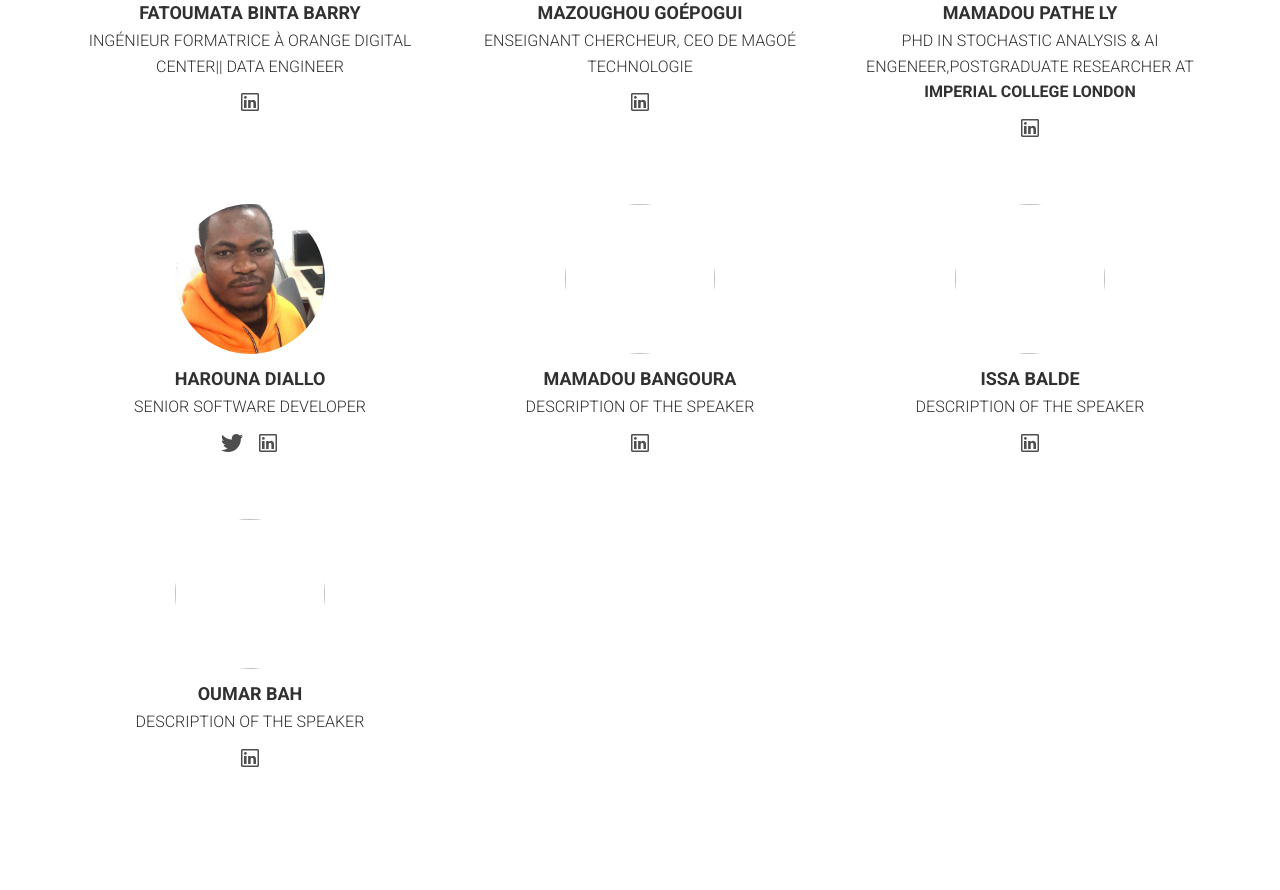
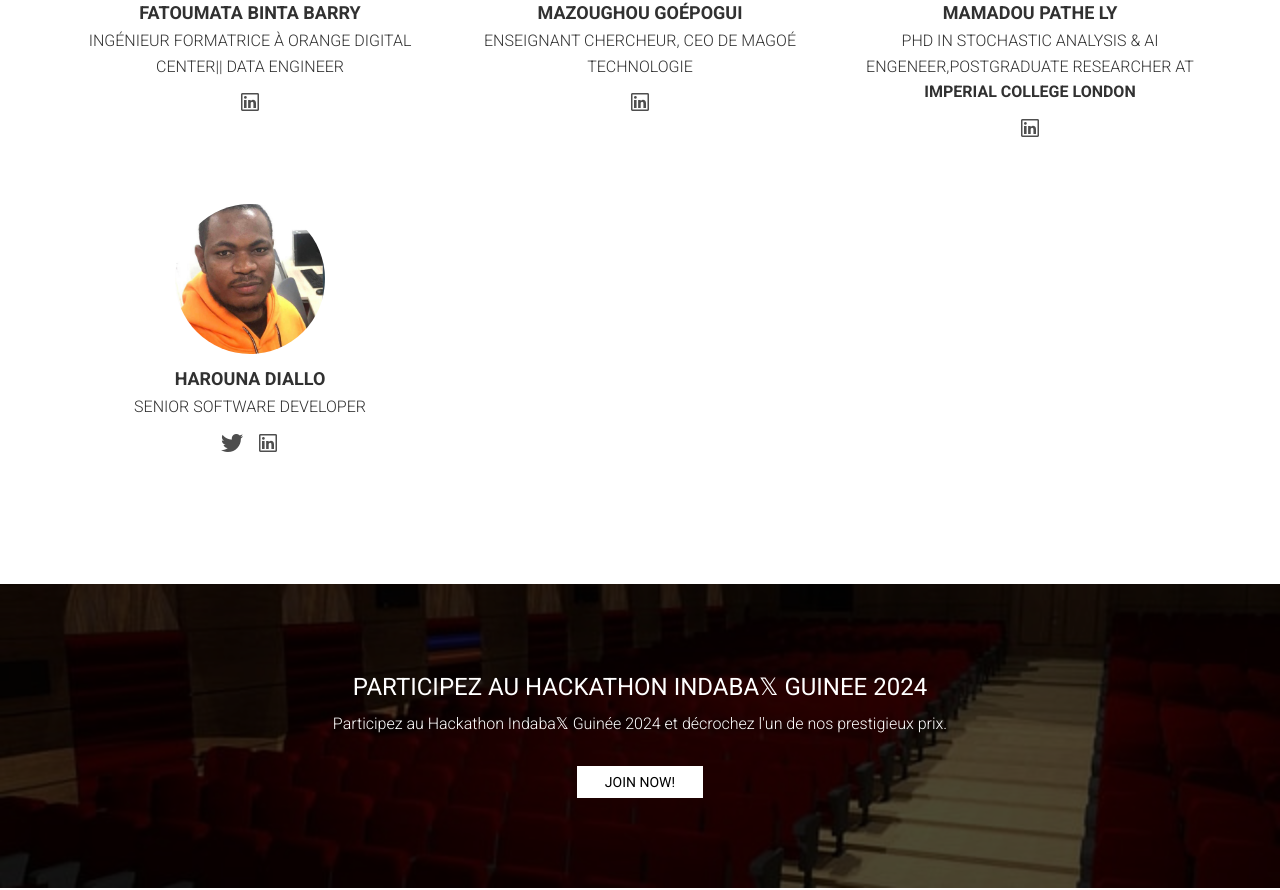
Before and after one commit to IndabaX-Guinea/indabax-guinea.github.io, a website: page index.html in a window 1280 px wide. Shown: the part 3184-4074 px from the top of the page. Drawn offline with Linux system fonts and the light colour scheme; files whose address does not match are found by name.

Commit message:
removing some unknown speakers

```diff
--- a/index.html
+++ b/index.html
@@ -398,69 +398,70 @@
 
           </div>
         </div>
-        <div class="col-md-4">
 
-          <div class="speaker">
+        <!-- <div class="col-md-4"> -->
+        <!---->
+        <!--   <div class="speaker"> -->
+        <!---->
+        <!--     <figure> -->
+        <!--       <img alt="" class="img-responsive center-block" src="assets/images/speakers/abx.jpeg" -->
+        <!--         style="border-radius: 50%; width: 150px; height: 150px; object-fit: cover;"> -->
+        <!--     </figure> -->
+        <!---->
+        <!--     <h4>Mamadou Bangoura</h4> -->
+        <!---->
+        <!--     <p>Description of the speaker</p> -->
+        <!---->
+        <!--     <ul class="social-block"> -->
+        <!--       <li><a href="https://www.linkedin.com/in/dkjd"><i class="ion-social-linkedin-outline"></i></a></li> -->
+        <!--     </ul> -->
+        <!--   </div> -->
+        <!-- </div> -->
+        <!-- <div class="col-md-4"> -->
 
-            <figure>
-              <img alt="" class="img-responsive center-block" src="assets/images/speakers/abx.jpeg"
-                style="border-radius: 50%; width: 150px; height: 150px; object-fit: cover;">
-            </figure>
-
-            <h4>Mamadou Bangoura</h4>
-
-            <p>Description of the speaker</p>
-
-            <ul class="social-block">
-              <li><a href="https://www.linkedin.com/in/dkjd"><i class="ion-social-linkedin-outline"></i></a></li>
-            </ul>
-          </div>
-        </div>
-        <div class="col-md-4">
-
-          <div class="speaker">
-
-            <figure>
-              <img alt="" class="img-responsive center-block" src="assets/images/speakers/abx.jpeg"
-                style="border-radius: 50%; width: 150px; height: 150px; object-fit: cover;">
-            </figure>
-
-            <h4>Issa Balde</h4>
-
-            <p>Description of the speaker</p>
-
-            <ul class="social-block">
-              <li><a href="https://www.linkedin.com/in/abdouwilayegk/"><i class="ion-social-linkedin-outline"></i></a>
-              </li>
-            </ul>
-
-          </div>
-        </div>
+        <!--   <div class="speaker"> -->
+        <!---->
+        <!--     <figure> -->
+        <!--       <img alt="" class="img-responsive center-block" src="assets/images/speakers/abx.jpeg" -->
+        <!--         style="border-radius: 50%; width: 150px; height: 150px; object-fit: cover;"> -->
+        <!--     </figure> -->
+        <!---->
+        <!--     <h4>Issa Balde</h4> -->
+        <!---->
+        <!--     <p>Description of the speaker</p> -->
+        <!---->
+        <!--     <ul class="social-block"> -->
+        <!--       <li><a href="https://www.linkedin.com/in/abdouwilayegk/"><i class="ion-social-linkedin-outline"></i></a> -->
+        <!--       </li> -->
+        <!--     </ul> -->
+        <!---->
+        <!--   </div> -->
+        <!-- </div> -->
 
 
-      </div>
-
-      <div class="row">
-        <div class="col-md-4">
-
-          <div class="speaker">
-
-            <figure>
-              <img alt="" class="img-responsive center-block" src="assets/images/speakers/abx.jpeg"
-                style="border-radius: 50%; width: 150px; height: 150px; object-fit: cover;">
-            </figure>
-
-            <h4>Oumar Bah</h4>
-
-            <p>Description of the speaker</p>
-
-            <ul class="social-block">
-              <li><a href="https://www.linkedin.com/in/akjdkjkj /"><i class="ion-social-linkedin-outline"></i></a>
-              </li>
-            </ul>
-
-          </div>
-        </div>
+        <!-- </div> -->
+        <!---->
+        <!-- <div class="row"> -->
+        <!--   <div class="col-md-4"> -->
+        <!---->
+        <!--     <div class="speaker"> -->
+        <!---->
+        <!--       <figure> -->
+        <!--         <img alt="" class="img-responsive center-block" src="assets/images/speakers/abx.jpeg" -->
+        <!--           style="border-radius: 50%; width: 150px; height: 150px; object-fit: cover;"> -->
+        <!--       </figure> -->
+        <!---->
+        <!--       <h4>Oumar Bah</h4> -->
+        <!---->
+        <!--       <p>Description of the speaker</p> -->
+        <!---->
+        <!--       <ul class="social-block"> -->
+        <!--         <li><a href="https://www.linkedin.com/in/akjdkjkj /"><i class="ion-social-linkedin-outline"></i></a> -->
+        <!--         </li> -->
+        <!--       </ul> -->
+        <!---->
+        <!--     </div> -->
+        <!--   div> -->
 
 
       </div>
```
